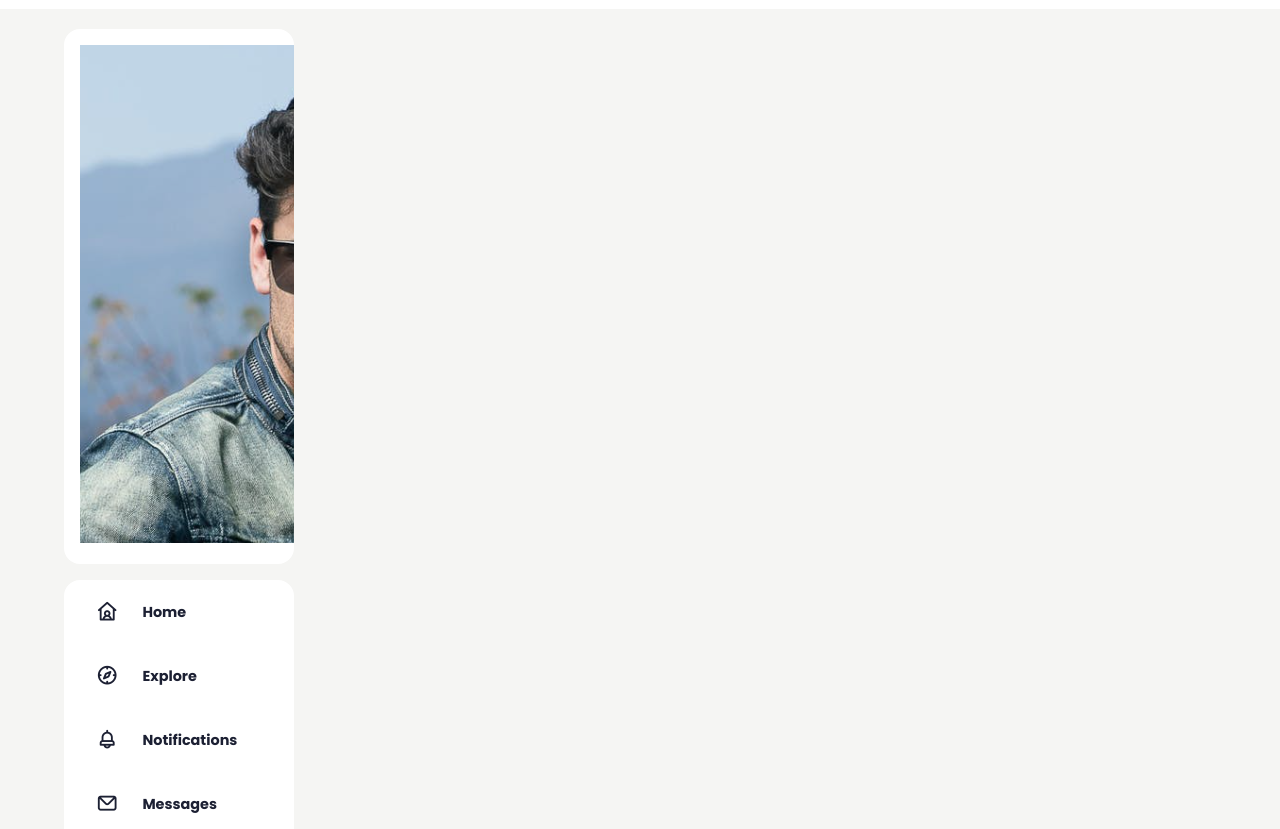
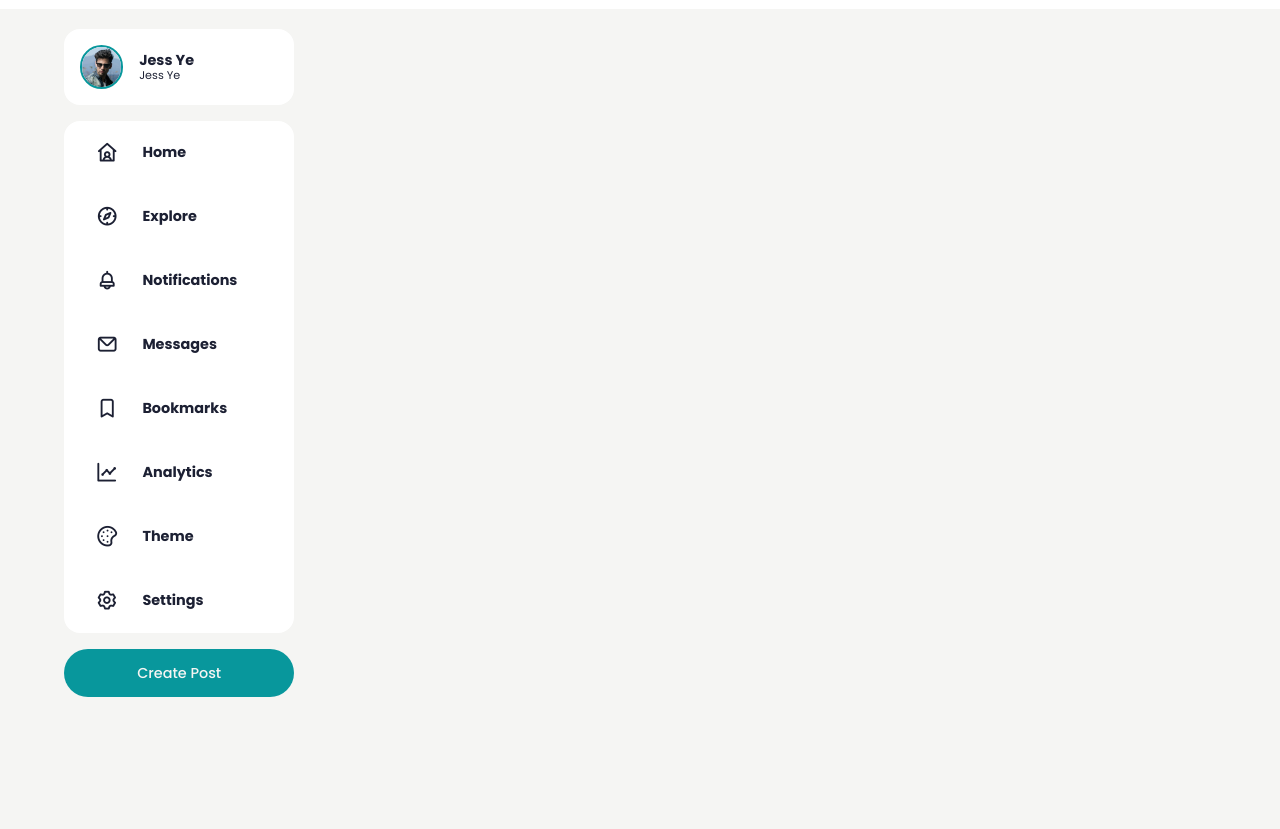
Before and after one commit to AliciaQu/Format, a website built with Vite: page client/index.html in a window 1280 px wide. Shown: the part 57-886 px from the top of the page. Built offline with nearby package versions, Linux system fonts and the light colour scheme.

Commit message:
fix sidebar typo

```diff
--- a/client/index.html
+++ b/client/index.html
@@ -46,7 +46,7 @@
         <div class="main-left">
           <!-- Profile MAIN left -->
           <a href="/" class="profile">
-            <div class="profile-phote">
+            <div class="profile-photo">
               <img
                 src="./public/images/profile/profile_1.png"
                 alt="profile-photo"
--- a/client/src/css/frames/main/left/main_left.css
+++ b/client/src/css/frames/main/left/main_left.css
@@ -35,5 +35,5 @@
     margin-top: 1rem;
     width: 100%;
     text-align: center;
-    padding: var(--left-profile-padding), 0
+    padding: var(--left-profile-padding);
 }
```
